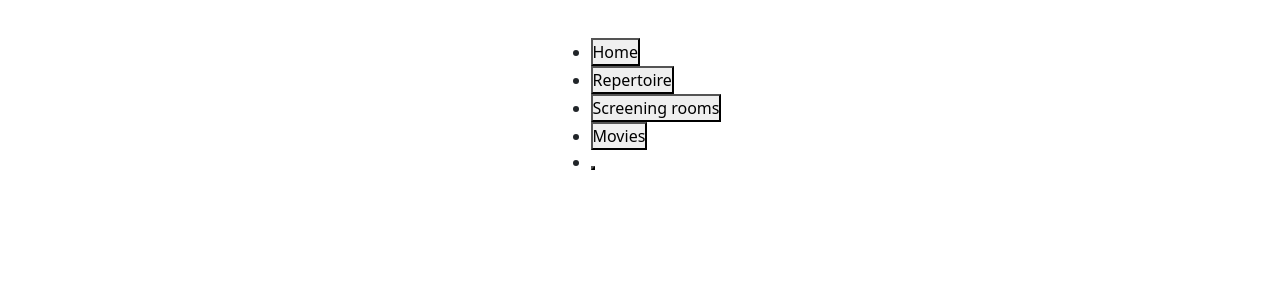
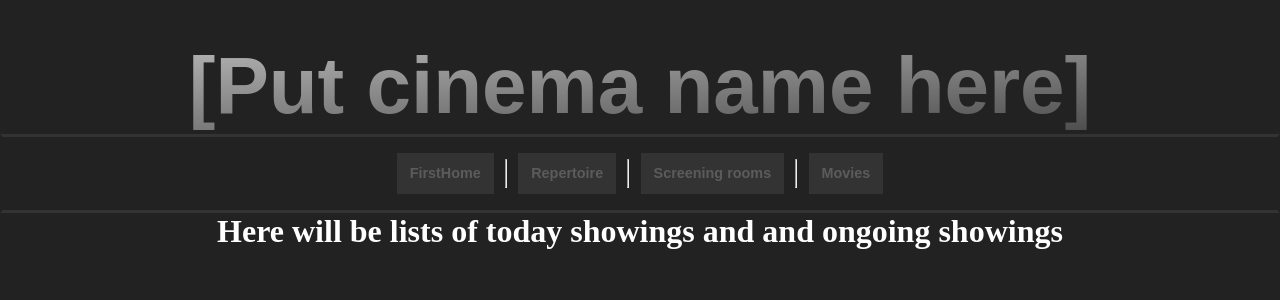
Before and after one commit to Kucznsky/React-project, a React (Create React App) app in the folder react_project/: page / in a window 1280 px wide. Shown: the top 300 px of the page. Built offline with nearby package versions, Linux system fonts and the light colour scheme.

Commit message:
changes in the interface

```diff
--- a/react_project/src/App.css
+++ b/react_project/src/App.css
@@ -1,11 +1,70 @@
-* {
-  padding: 0;
-  margin: 0;
+.div1 {
+  width: 100%;
+  display: flex;
+  justify-content: center;
 }
 
-body {
-  background-color: #222;
+.div2 {
+  width: 100%;
+}
+
+.companyTitle {
+  background-image: linear-gradient(to bottom right, #c0c0c0, #444);
+  background-size: cover;
+  background-clip: text;
+  color: transparent;
+  font-family: fantasy;
+  font-weight: bold;
+  font-size: 5rem;
+  margin: 0.1rem;
   display: flex;
   justify-content: center;
-  padding: 3%;
 }
+
+h1 {
+  color: white;
+  display: flex;
+  justify-content: center;
+}
+
+ul {
+  position: relative;
+  display: flex;
+  justify-content: center;
+  border: solid;
+  border-color: transparent;
+  border-top-color: #333;
+  border-bottom-color: #333;
+  padding: 1rem;
+}
+
+ul ul {
+  display: flex;
+  justify-content: flex-start;
+}
+
+ul hr {
+  color: #444;
+  margin: 0.4rem;
+}
+
+ul li {
+  position: relative;
+  list-style: none;
+  margin: 0 5px;
+}
+
+ul li button {
+  background-color: #333;
+  padding: 0.8rem;
+  border: none;
+  font-weight: bolder;
+  font-size: 0.9rem;
+  color: rgba(255, 255, 255, 0.2);
+}
+
+ul li button:hover {
+  color: #fff;
+  cursor: pointer;
+  text-shadow: 0 1px 0 #222;
+}
--- a/react_project/src/App.js
+++ b/react_project/src/App.js
@@ -1,7 +1,5 @@
 import './App.css';
-import '../node_modules/bootstrap/dist/css/bootstrap.min.css';
-import { FontAwesomeIcon } from '@fortawesome/react-fontawesome'
-//import React, {useState} from 'react';
+import React, {useState} from 'react';
 
 function App() {
   return (
@@ -13,42 +11,56 @@ function App() {
 
 //=======================================================================================================
 const HomeBar = () => {
+  const [active, setActive] = useState("FirstPage")
   return (
-    <div>
+    <div className="div1">
+      <div className="div2">
+        <h1 className="companyTitle">[Put cinema name here]</h1>
         <ul>
           <li>
-          <button>Home</button>
+            <button onClick={() => setActive("FirstPage")}>FirstHome</button>
           </li>
+          <hr />
           <li>
-          <button>Repertoire</button>
+            <button onClick={() => setActive("SecondPage")}>Repertoire</button>
           </li>
+          <hr />
           <li>
-          <button>Screening rooms</button>
+            <button onClick={() => setActive("ThirdPage")}>Screening rooms</button>
           </li>
+          <hr />
           <li>
-          <button>Movies</button>
-        </li>
-        <li>
-          <button></button>
+            <button onClick={() => setActive("FourthPage")}>Movies</button>
           </li>
         </ul>
+        <div>
+          {active === "FirstPage" && <HomePage></HomePage>}
+          {active === "SecondPage" && <Repertoire></Repertoire>}
+          {active === "ThirdPage" && <ScreeningRooms></ScreeningRooms>}
+          {active === "FourthPage" && <Movies></Movies>}
+        </div>
+      </div>
     </div>
   );
 }
+
+const HomePage = () => {
+  return(<h1>Here will be lists of today showings and and ongoing showings </h1>);
+}
+
+const Repertoire = () => {
+  return(<h1>Here will be repertoire</h1>);
+}
+
+const Movies = () => {
+  return(<h1>Here will be list of movies</h1>);
+}
+
+const ScreeningRooms = () => {
+  return(<h1>Here will be list of ScreeningRooms</h1>);
+}
 //=======================================================================================================
-/*const [active, setActive] = useState("FirstCard")
-  return(
-    <div>
-      <div>
-        <button onClick={() => setActive("FirstCard")}>First page</button>
-        <button onClick={() => setActive("SecondCard")}>Second page</button>
-      </div>
-      <div>
-        {active === "FirstCard" && <Something></Something>}
-        {active === "SecondCard" && <SomethingElse></SomethingElse>}
-      </div>
-    </div>
-  );
-*/
+
+//=======================================================================================================
 
 export default App;
--- /dev/null
+++ b/react_project/src/Index.css
@@ -0,0 +1,10 @@
+* {
+  padding: 0;
+  margin: 0;
+}
+
+body {
+  background-color: #222;
+  margin: 0 auto;
+  padding-top: 3%;
+}
--- a/react_project/src/index.js
+++ b/react_project/src/index.js
@@ -2,6 +2,7 @@ import React from 'react';
 import ReactDOM from 'react-dom';
 import App from './App';
 import reportWebVitals from './reportWebVitals';
+import './Index.css';
 
 ReactDOM.render(
   <React.StrictMode>
```
Lines whose indentation alone changed are shown as unchanged.
